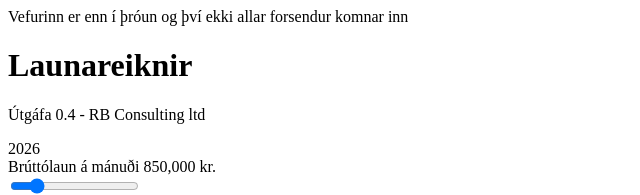
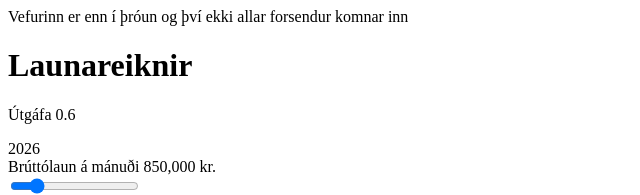
Before and after one commit to ShakyPizza/launareiknir, a website built with Vite: page index.html in a window 1280 px wide. Shown: the top 195 px of the page, without its empty margins (0-640 px from the left). Built offline with nearby package versions, Linux system fonts and the light colour scheme.

Commit message:
taka ut rb cons

```diff
--- a/index.html
+++ b/index.html
@@ -33,7 +33,7 @@
       <div class="site-header__inner">
         <div>
           <h1 class="site-header__title">Launareiknir</h1>
-          <p class="site-header__subtitle">Útgáfa 0.4 - RB Consulting ltd</p>
+          <p class="site-header__subtitle">Útgáfa 0.6</p>
         </div>
         <span class="site-header__badge">2026</span>
       </div>
```
